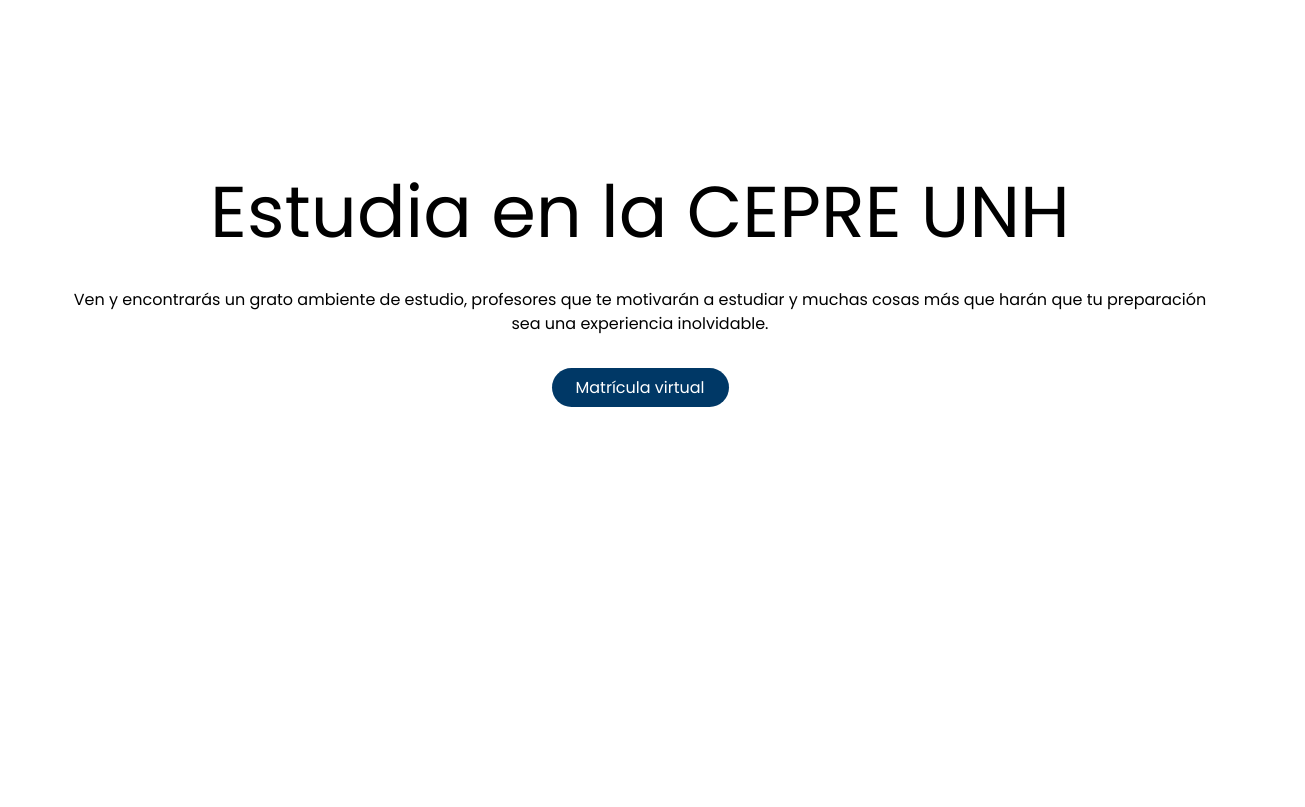
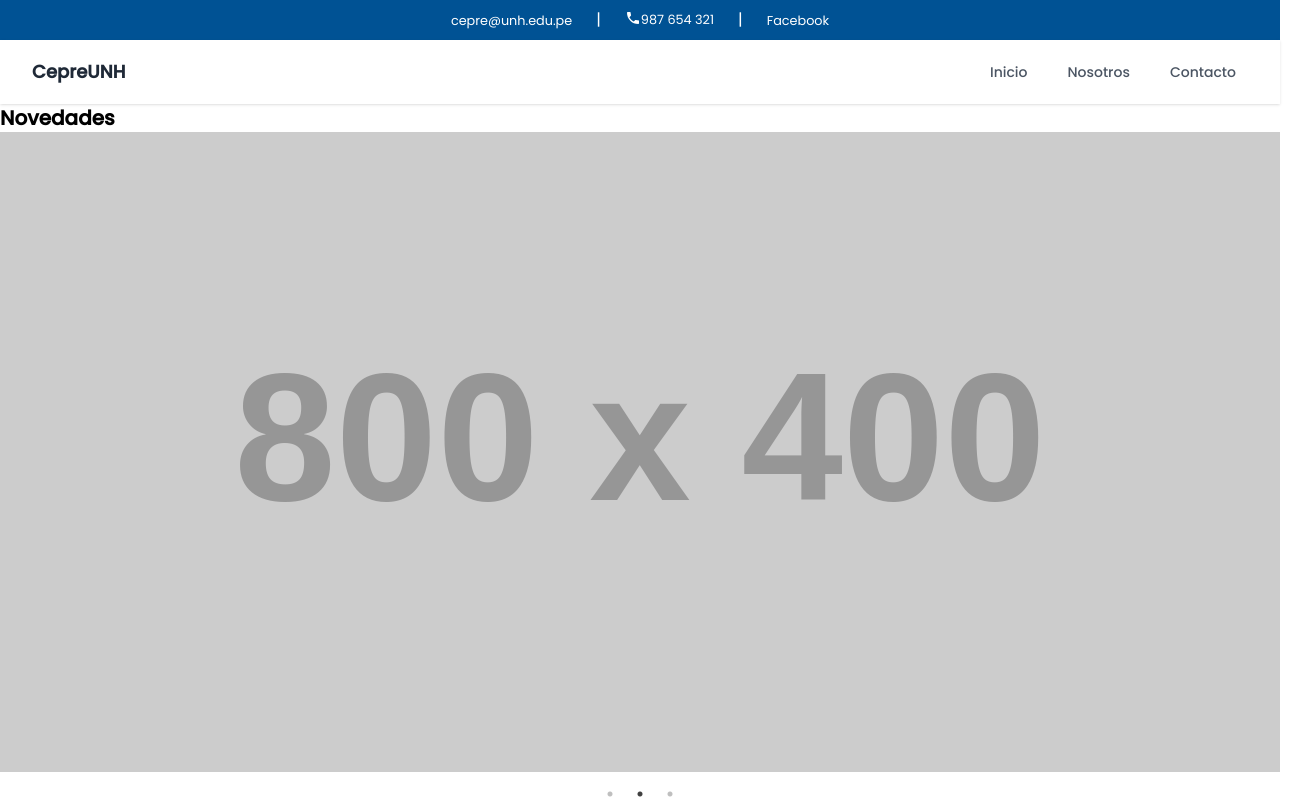
Before and after one commit to angelyrg/web-cepreunh, an Astro site: page / in a window 1280 px wide. Shown: the top 807 px of the page, 1305 px wide, since content can reach past the window. Built offline with nearby package versions, Linux system fonts and the light colour scheme; Astro itself is replaced by a stand-in of ours; placeholder pictures from the web are drawn by us; what @midudev/tailwind-animations would draw is missing.

Commit message:
home headers

```diff
--- a/package.json
+++ b/package.json
@@ -20,6 +20,8 @@
     "react": "^18.3.1",
     "react-dom": "^18.3.1",
     "react-hook-form": "^7.53.0",
+    "react-slick": "^0.30.2",
+    "slick-carousel": "^1.8.1",
     "tailwindcss": "^3.4.12",
     "yup": "^1.4.0"
   },
--- /dev/null
+++ b/src/components/astro/TopBar.astro
@@ -0,0 +1,24 @@
+---
+import PhoneIcon from './icons/PhoneIcon.astro'
+---
+
+<div class="bg-primary-800 px-2 py-2 text-white">
+  <div class="flex justify-center gap-2 align-middle md:gap-6">
+    <span class="text-white">
+      <small>cepre@unh.edu.pe</small>
+    </span>
+    <span class="text-white">|</span>
+    <div class="flex">
+      <span class="my-auto flex text-white">
+        <PhoneIcon />
+        <small>987 654 321</small>
+      </span>
+    </div>
+    <span class="text-white">|</span>
+    <span class="text-white">
+      <small>
+        <a href="#" target="_blank" rel="noopener noreferrer">Facebook</a>
+      </small>
+    </span>
+  </div>
+</div>
--- /dev/null
+++ b/src/components/astro/icons/PhoneIcon.astro
@@ -0,0 +1,10 @@
+---
+const props = Astro.props
+---
+
+<svg width="1em" height="1em" viewBox="0 0 24 24" {...props}>
+  <path
+    fill="currentColor"
+    d="M6.62 10.79c1.44 2.83 3.76 5.14 6.59 6.59l2.2-2.2c.27-.27.67-.36 1.02-.24 1.12.37 2.33.57 3.57.57.55 0 1 .45 1 1V20c0 .55-.45 1-1 1-9.39 0-17-7.61-17-17 0-.55.45-1 1-1h3.5c.55 0 1 .45 1 1 0 1.25.2 2.45.57 3.57.11.35.03.74-.25 1.02z"
+  ></path>
+</svg>
--- /dev/null
+++ b/src/components/react/Menu.jsx
@@ -0,0 +1,78 @@
+import React, { useState } from 'react'
+import MenuIcon from './icons/MenuIcon'
+import CloseIcon from './icons/CloseIcon'
+
+const Menu = () => {
+  const [isOpen, setIsOpen] = useState(false)
+
+  const toggleMenu = () => {
+    setIsOpen(!isOpen)
+  }
+
+  return (
+    <nav className="bg-white shadow">
+      <div className="mx-auto max-w-7xl px-2 sm:px-6 lg:px-8">
+        <div className="relative flex h-16 items-center justify-between">
+          <div className="flex items-center">
+            <div className="flex-shrink-0">
+              <a href="#" className="text-lg font-bold text-gray-800">
+                CepreUNH
+              </a>
+            </div>
+          </div>
+          <div className="hidden sm:ml-6 sm:flex sm:items-center sm:justify-between">
+            <div className="flex space-x-4">
+              <a
+                href="#"
+                className="rounded-md px-3 py-2 text-sm font-medium text-gray-600 hover:bg-gray-200">
+                Inicio
+              </a>
+              <a
+                href="#"
+                className="rounded-md px-3 py-2 text-sm font-medium text-gray-600 hover:bg-gray-200">
+                Nosotros
+              </a>
+              <a
+                href="#"
+                className="rounded-md px-3 py-2 text-sm font-medium text-gray-600 hover:bg-gray-200">
+                Contacto
+              </a>
+            </div>
+          </div>
+          <div className="sm:hidden">
+            <button
+              onClick={toggleMenu}
+              className="inline-flex items-center justify-center rounded-md p-2 text-gray-400 hover:text-gray-500 focus:outline-none">
+              <span className="sr-only">Abrir menú</span>
+              {isOpen ? <CloseIcon className="text-2xl" /> : <MenuIcon className="text-2xl" />}
+            </button>
+          </div>
+        </div>
+      </div>
+      {/* Menú móvil */}
+      {isOpen && (
+        <div className="sm:hidden" id="mobile-menu">
+          <div className="space-y-1 px-2 pb-3 pt-2">
+            <a
+              href="#"
+              className="block rounded-md px-3 py-2 text-base font-medium text-gray-600 hover:bg-gray-200">
+              Inicio
+            </a>
+            <a
+              href="#"
+              className="block rounded-md px-3 py-2 text-base font-medium text-gray-600 hover:bg-gray-200">
+              Nosotros
+            </a>
+            <a
+              href="#"
+              className="block rounded-md px-3 py-2 text-base font-medium text-gray-600 hover:bg-gray-200">
+              Contacto
+            </a>
+          </div>
+        </div>
+      )}
+    </nav>
+  )
+}
+
+export default Menu
--- /dev/null
+++ b/src/components/react/home/ImageSlider.jsx
@@ -0,0 +1,53 @@
+import React from 'react'
+import Slider from 'react-slick'
+
+import 'slick-carousel/slick/slick.css'
+import 'slick-carousel/slick/slick-theme.css'
+
+const ImageSlider = () => {
+  const data = {
+    slides: [
+      {
+        id: 1,
+        image: 'https://via.placeholder.com/800x400?text=Slide+1',
+        alt: 'Descripción del Slide 1'
+      },
+      {
+        id: 2,
+        image: 'https://via.placeholder.com/800x400?text=Slide+2',
+        alt: 'Descripción del Slide 2'
+      },
+      {
+        id: 3,
+        image: 'https://via.placeholder.com/800x400?text=Slide+3',
+        alt: 'Descripción del Slide 3'
+      }
+    ]
+  }
+
+  const settings = {
+    dots: true,
+    infinite: true,
+    speed: 500,
+    slidesToShow: 1,
+    slidesToScroll: 1,
+    autoplay: true,
+    autoplaySpeed: 3000,
+    pauseOnHover: true
+  }
+
+  return (
+    <div className="slider-container">
+      <h2 className="text-xl font-semibold">Novedades</h2>
+      <Slider {...settings}>
+        {data.slides.map((slide) => (
+          <div key={slide.id}>
+            <img src={slide.image} alt={slide.alt} className="h-auto w-full" />
+          </div>
+        ))}
+      </Slider>
+    </div>
+  )
+}
+
+export default ImageSlider
--- /dev/null
+++ b/src/components/react/icons/CloseIcon.jsx
@@ -0,0 +1,13 @@
+import React from 'react'
+
+function CloseIcon(props) {
+  return (
+    <svg xmlns="http://www.w3.org/2000/svg" width="1em" height="1em" viewBox="0 0 24 24" {...props}>
+      <path
+        fill="currentColor"
+        d="M6.4 19L5 17.6l5.6-5.6L5 6.4L6.4 5l5.6 5.6L17.6 5L19 6.4L13.4 12l5.6 5.6l-1.4 1.4l-5.6-5.6z"></path>
+    </svg>
+  )
+}
+
+export default CloseIcon
--- /dev/null
+++ b/src/components/react/icons/MenuIcon.jsx
@@ -0,0 +1,16 @@
+import React from 'react'
+
+function MenuIcon(props) {
+  return (
+    <svg fill="none" width="1em" height="1em" viewBox="0 0 24 24" stroke="currentColor" {...props}>
+      <path
+        strokeLinecap="round"
+        strokeLinejoin="round"
+        strokeWidth="2"
+        d="M4 6h16M4 12h16m-7 6h7"
+      />
+    </svg>
+  )
+}
+
+export default MenuIcon
--- a/src/layouts/Layout.astro
+++ b/src/layouts/Layout.astro
@@ -19,6 +19,18 @@
     <link rel="icon" type="image/ico" href="/favicon.ico" />
     <meta name="generator" content={Astro.generator} />
     <title>{title}</title>
+
+    <link
+      rel="stylesheet"
+      type="text/css"
+      charset="UTF-8"
+      href="https://cdnjs.cloudflare.com/ajax/libs/slick-carousel/1.6.0/slick.min.css"
+    />
+    <link
+      rel="stylesheet"
+      type="text/css"
+      href="https://cdnjs.cloudflare.com/ajax/libs/slick-carousel/1.6.0/slick-theme.min.css"
+    />
   </head>
   <body>
     <slot />
--- a/src/pages/index.astro
+++ b/src/pages/index.astro
@@ -1,8 +1,17 @@
 ---
 import Layout from '../layouts/Layout.astro'
+import TopBar from '@/components/astro/TopBar.astro'
+import MenuIcon from '@/components/react/icons/MenuIcon'
+import Menu from '@/components/react/Menu'
+import ImageSlider from '@/components/react/home/ImageSlider'
 ---
 
 <Layout title="Cepre UNH">
+  <TopBar />
+
+  <Menu client:load />
+  <ImageSlider client:load />
+
   <main class="mx-auto max-w-6xl">
     <div class="mt-44 justify-center text-center">
       <h1 class="animate-blurred-fade-in text-7xl">
```
Also changed, not shown: src/components/astro/Header.astro (added), 1 other file.
